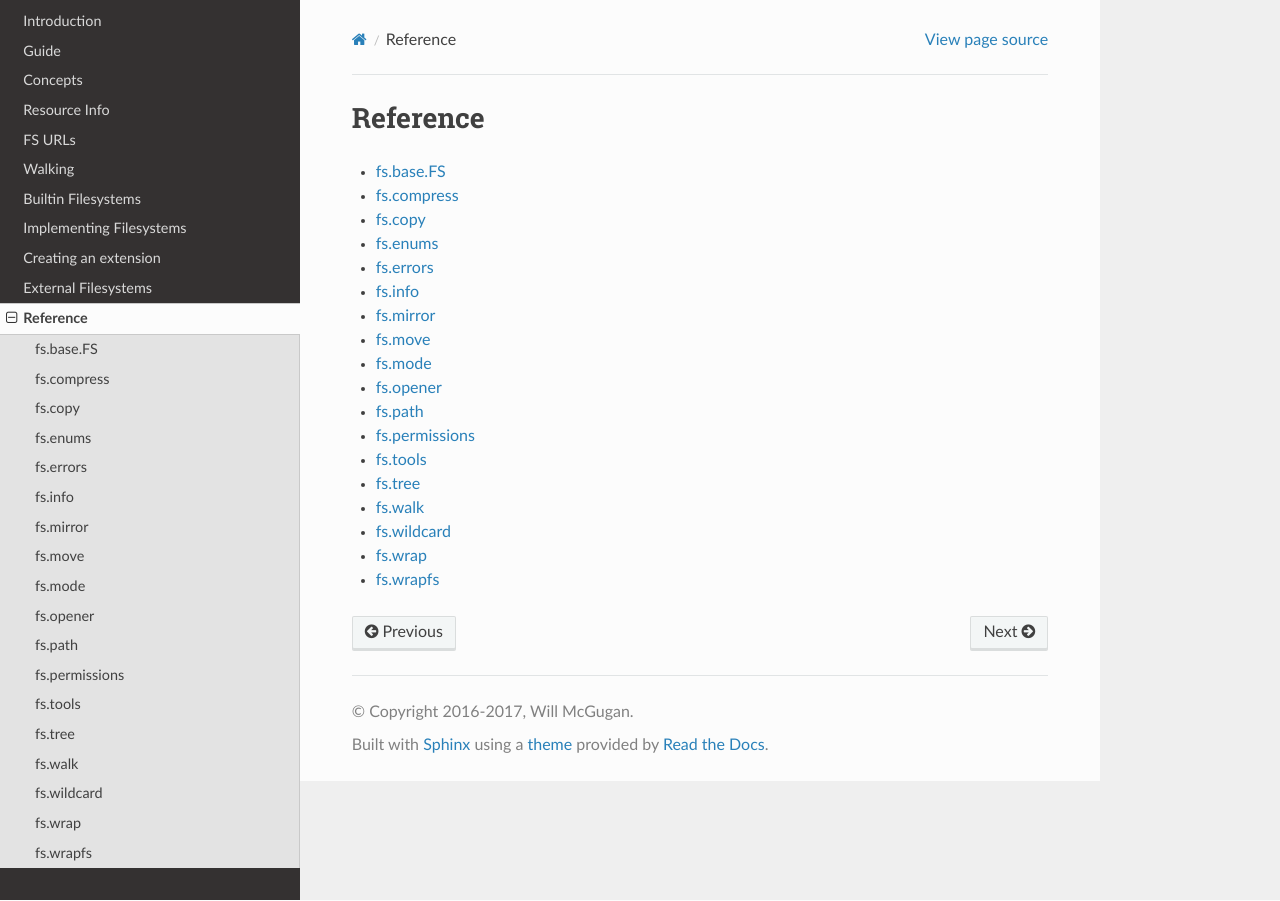
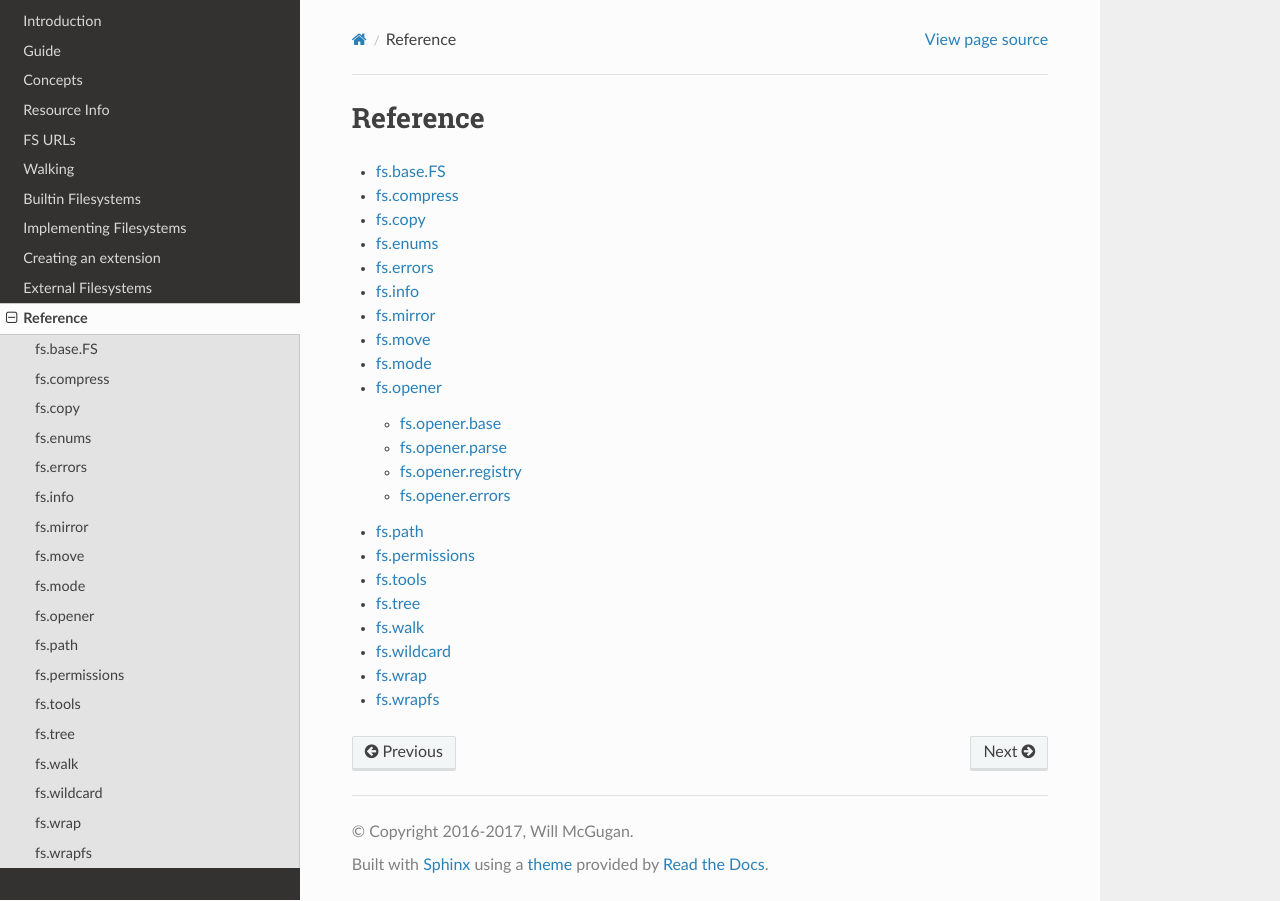
Before and after one commit to PyFilesystem/pyfilesystem2, a Sphinx documentation site: the page built from docs/source/reference.rst, in a window 1280 px wide. Built offline with Sphinx 7.4.7 and the Read the Docs theme 2.0.0, drawn with Linux system fonts in a browser that asks for light colours.

Commit message:
Add subsection titles to the doc source

```diff
--- a/docs/source/reference/errors.rst
+++ b/docs/source/reference/errors.rst
@@ -3,3 +3,4 @@ fs.errors
 
 .. automodule:: fs.errors
     :members:
+    :show-inheritance:
--- a/docs/source/reference/opener.rst
+++ b/docs/source/reference/opener.rst
@@ -3,14 +3,23 @@ fs.opener
 
 Open filesystems from a URL.
 
+fs.opener.base
+--------------
 .. automodule:: fs.opener.base
     :members:
 
+fs.opener.parse
+---------------
 .. automodule:: fs.opener.parse
     :members:
 
+fs.opener.registry
+------------------
 .. automodule:: fs.opener.registry
     :members:
 
+fs.opener.errors
+----------------
 .. automodule:: fs.opener.errors
     :members:
+    :show-inheritance:
```
